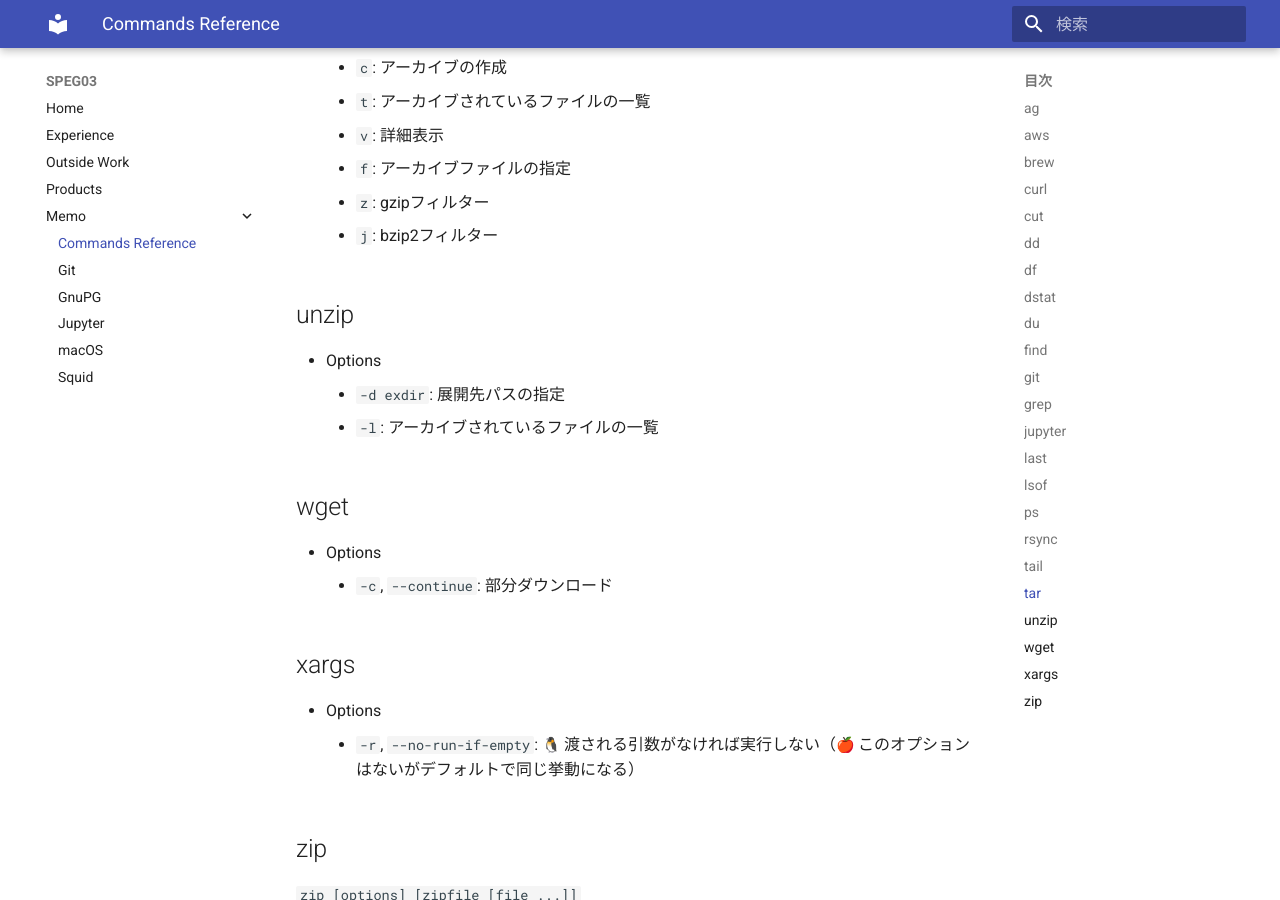
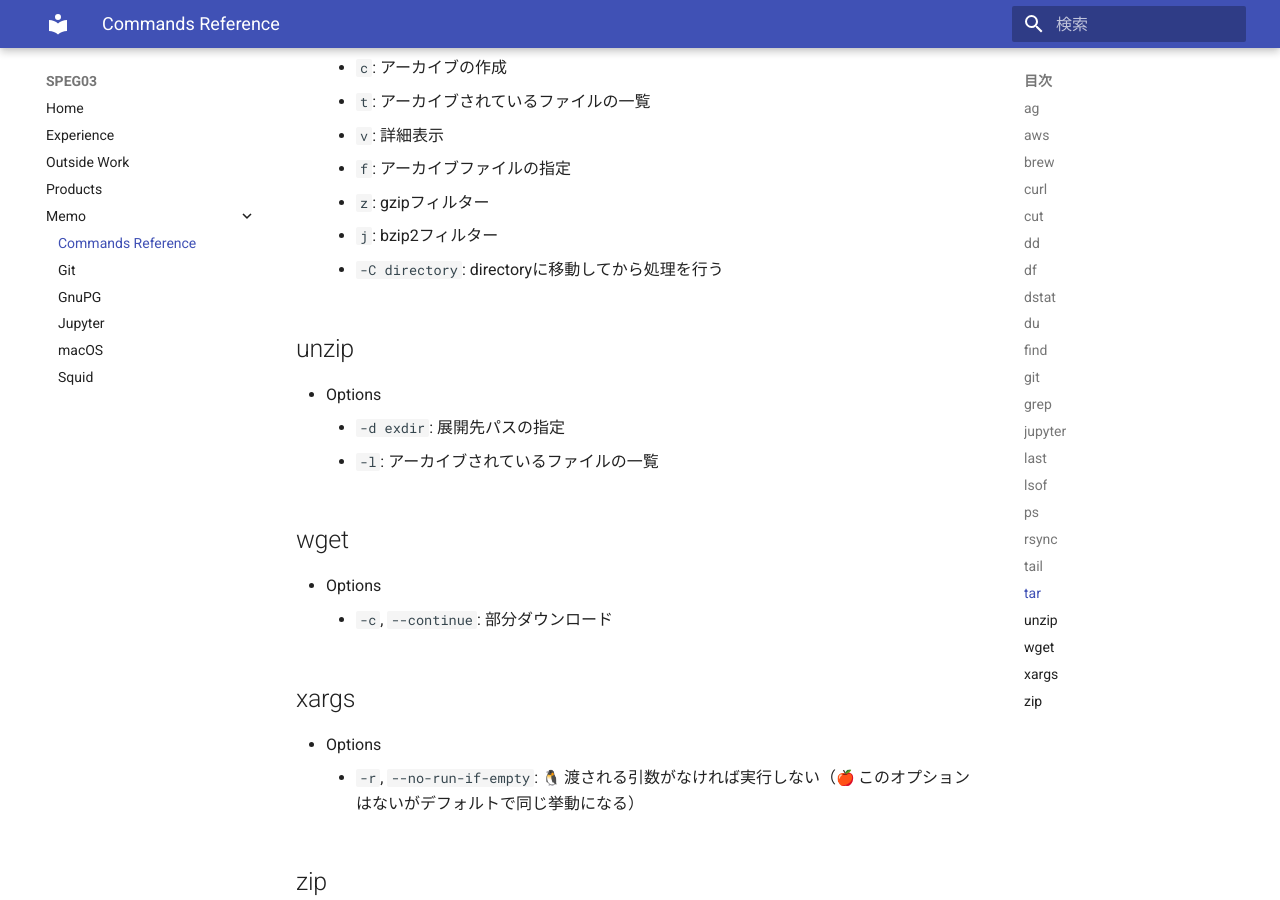
Before and after one commit to speg03/sp3.dev, an MkDocs documentation site: the page built from docs/memo/commands.md, in a window 1280 px wide and 900 px high, scrolled down 5027 px. Built offline with MkDocs 1.6.1 and Material for MkDocs 9.7.7, drawn with Linux system fonts in a browser that asks for light colours; emoji names are drawn with the system emoji font.

Commit message:
:sparkles: Add '-C' option for tar

```diff
--- a/docs/memo/commands.md
+++ b/docs/memo/commands.md
@@ -167,6 +167,7 @@ kill -USR1 <ddのプロセスID>
     * `f`: アーカイブファイルの指定
     * `z`: gzipフィルター
     * `j`: bzip2フィルター
+    * `-C directory`: directoryに移動してから処理を行う
 
 ## unzip
 
```
